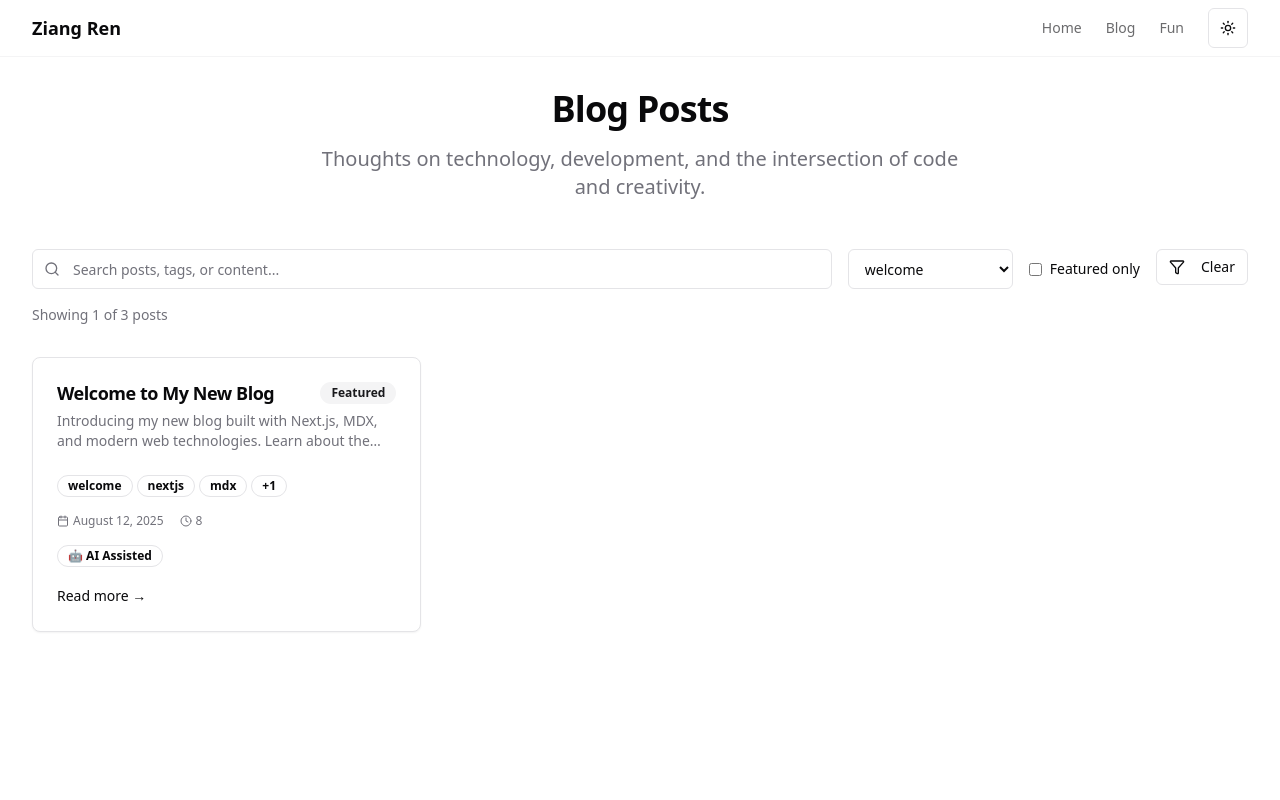
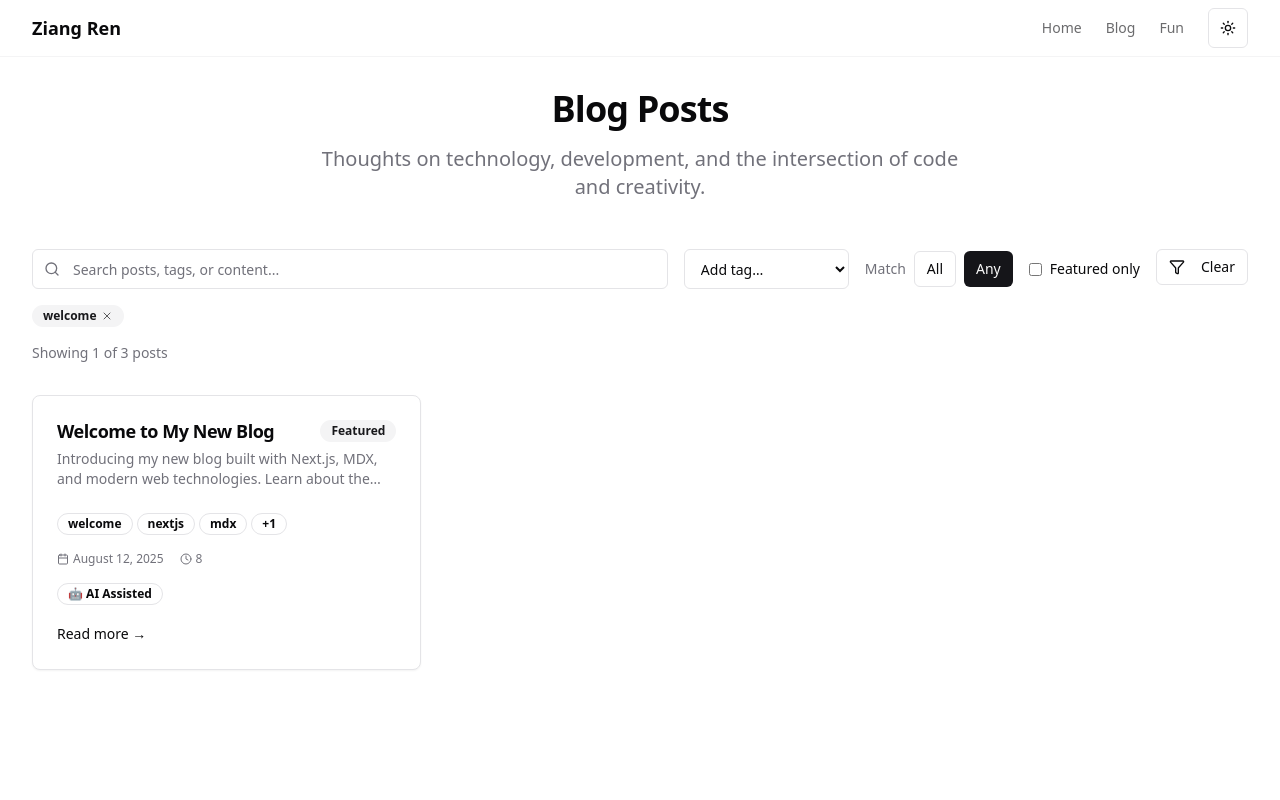
Before and after one commit to Sandman-Ren/about.ziangren.com, a Next.js app: page /blog in a window 1280 px wide. Both pictures are taken after a click on the element "welcome". Shown: the top 800 px of the page. Built offline with nearby package versions, Linux system fonts and the light colour scheme; a web font is replaced by a local one.

Commit message:
feat: implement multi-tag filtering in blog list with selection and removal options

```diff
--- a/src/components/blog/blog-list.tsx
+++ b/src/components/blog/blog-list.tsx
@@ -6,7 +6,8 @@ import { Card, CardContent, CardDescription, CardHeader, CardTitle } from '@/com
 import { Badge } from '@/components/ui/badge'
 import { Button } from '@/components/ui/button'
 import { Input } from '@/components/ui/input'
-import { Calendar, Clock, Search, Filter } from 'lucide-react'
+import { DropdownMenu, DropdownMenuContent, DropdownMenuItem, DropdownMenuTrigger } from '@/components/ui/dropdown-menu'
+import { Calendar, Clock, Search, Filter, X } from 'lucide-react'
 import { BlogPost, SearchFilters } from '@/types/blog'
 import { motion } from 'framer-motion'
 import { formatDate } from '@/lib/client-utils'
@@ -21,7 +22,10 @@ const POSTS_PER_PAGE = 6
 export default function BlogList({ posts, initialFilters = {} }: BlogListProps) {
   const [currentPage, setCurrentPage] = useState(1)
   const [searchQuery, setSearchQuery] = useState(initialFilters.query || '')
-  const [selectedTag, setSelectedTag] = useState('')
+  // Multi-tag selection state
+  const [selectedTags, setSelectedTags] = useState<string[]>([])
+  const [filterMode, setFilterMode] = useState<'any' | 'all'>('any')
+  const [tagPicker, setTagPicker] = useState('')
   const [showOnlyFeatured, setShowOnlyFeatured] = useState(false)
 
   // Get all unique tags from posts
@@ -43,15 +47,19 @@ export default function BlogList({ posts, initialFilters = {} }: BlogListProps)
         post.summary.toLowerCase().includes(searchInContent) ||
         post.tags.some(tag => tag.toLowerCase().includes(searchInContent))
 
-      // Filter by selected tag
-      const matchesTag = !selectedTag || post.tags.includes(selectedTag)
+      // Filter by selected tags (any/all)
+      const matchesTag = selectedTags.length === 0
+        ? true
+        : filterMode === 'all'
+          ? selectedTags.every(t => post.tags.includes(t))
+          : selectedTags.some(t => post.tags.includes(t))
 
       // Filter by featured status
       const matchesFeatured = !showOnlyFeatured || post.featured
 
       return matchesSearch && matchesTag && matchesFeatured
     })
-  }, [posts, searchQuery, selectedTag, showOnlyFeatured])
+  }, [posts, searchQuery, selectedTags, filterMode, showOnlyFeatured])
 
   // Paginate filtered posts
   const totalPages = Math.ceil(filteredPosts.length / POSTS_PER_PAGE)
@@ -61,13 +69,24 @@ export default function BlogList({ posts, initialFilters = {} }: BlogListProps)
   // Reset to page 1 when filters change
   useEffect(() => {
     setCurrentPage(1)
-  }, [searchQuery, selectedTag, showOnlyFeatured])
+  }, [searchQuery, selectedTags, filterMode, showOnlyFeatured])
 
   const clearFilters = () => {
     setSearchQuery('')
-    setSelectedTag('')
+    setSelectedTags([])
+    setFilterMode('any')
     setShowOnlyFeatured(false)
+    setTagPicker('')
     setCurrentPage(1)
+  }
+
+  // Helpers to manage selected tags
+  const addTag = (tag: string) => {
+    if (!tag) return
+    setSelectedTags(prev => (prev.includes(tag) ? prev : [...prev, tag]))
+  }
+  const removeTag = (tag: string) => {
+    setSelectedTags(prev => prev.filter(t => t !== tag))
   }
 
   return (
@@ -112,21 +131,45 @@ export default function BlogList({ posts, initialFilters = {} }: BlogListProps)
             />
           </div>
 
-          {/* Tag Filter */}
+          {/* Tag Filter (adds a tag to selection) */}
           <select
-            value={selectedTag}
-            onChange={(e: React.ChangeEvent<HTMLSelectElement>) => setSelectedTag(e.target.value)}
+            value={tagPicker}
+            onChange={(e: React.ChangeEvent<HTMLSelectElement>) => {
+              addTag(e.target.value)
+              setTagPicker('')
+            }}
             className="px-3 py-2 border border-input bg-background rounded-md text-sm focus:outline-none focus:ring-2 focus:ring-ring"
-            aria-label="Filter by tag"
-            title="Filter posts by tag"
+            aria-label="Add tag to filter"
+            title="Add a tag to filter"
           >
-            <option value="">All Tags</option>
+            <option value="">Add tag…</option>
             {allTags.map(tag => (
-              <option key={tag} value={tag}>
+              <option key={tag} value={tag} disabled={selectedTags.includes(tag)}>
                 {tag}
               </option>
             ))}
           </select>
+
+          {/* Match mode toggle */}
+          <div className="flex items-center gap-2">
+            <span className="text-sm text-muted-foreground">Match</span>
+            <Button
+              size="sm"
+              variant={filterMode === 'all' ? 'default' : 'outline'}
+              onClick={() => setFilterMode('all')}
+              aria-pressed={filterMode === 'all'}
+            >
+              All
+            </Button>
+            <Button
+              size="sm"
+              variant={filterMode === 'any' ? 'default' : 'outline'}
+              onClick={() => setFilterMode('any')}
+              aria-pressed={filterMode === 'any'}
+            >
+              Any
+            </Button>
+          </div>
 
           {/* Featured Filter */}
           <label className="flex items-center space-x-2 cursor-pointer">
@@ -140,13 +183,32 @@ export default function BlogList({ posts, initialFilters = {} }: BlogListProps)
           </label>
 
           {/* Clear Filters */}
-          {(searchQuery || selectedTag || showOnlyFeatured) && (
+          {(searchQuery || selectedTags.length > 0 || showOnlyFeatured) && (
             <Button variant="outline" onClick={clearFilters} size="sm">
               <Filter className="h-4 w-4 mr-2" />
               Clear
             </Button>
           )}
         </div>
+
+        {/* Selected tags list */}
+        {selectedTags.length > 0 && (
+          <div className="flex flex-wrap gap-2">
+            {selectedTags.map(tag => (
+              <Badge
+                key={tag}
+                variant="secondary"
+                className="cursor-pointer group"
+                onClick={() => removeTag(tag)}
+                aria-label={`Remove tag ${tag}`}
+                title="Click to remove"
+              >
+                <span className="mr-1">{tag}</span>
+                <X className="inline-block h-3 w-3 opacity-70 group-hover:opacity-100" />
+              </Badge>
+            ))}
+          </div>
+        )}
 
         {/* Results Count */}
         <p className="text-sm text-muted-foreground">
@@ -197,15 +259,32 @@ export default function BlogList({ posts, initialFilters = {} }: BlogListProps)
                         key={tag}
                         variant="outline"
                         className="text-xs cursor-pointer hover:bg-muted"
-                        onClick={() => setSelectedTag(tag)}
+                        onClick={() => addTag(tag)}
+                        title="Click to add to filters"
                       >
                         {tag}
                       </Badge>
                     ))}
                     {post.tags.length > 3 && (
-                      <Badge variant="outline" className="text-xs">
-                        +{post.tags.length - 3}
-                      </Badge>
+                      <DropdownMenu>
+                        <DropdownMenuTrigger asChild>
+                          <Badge
+                            variant="outline"
+                            className="text-xs cursor-pointer"
+                            aria-label={`Show ${post.tags.length - 3} more tags`}
+                            title="Show more tags"
+                          >
+                            +{post.tags.length - 3}
+                          </Badge>
+                        </DropdownMenuTrigger>
+                        <DropdownMenuContent align="start">
+                          {post.tags.slice(3).map(tag => (
+                            <DropdownMenuItem key={tag} onSelect={() => addTag(tag)}>
+                              {tag}
+                            </DropdownMenuItem>
+                          ))}
+                        </DropdownMenuContent>
+                      </DropdownMenu>
                     )}
                   </div>
 
```
Also changed, not shown: 1 other file (tests, documents, lock files or other folders).
